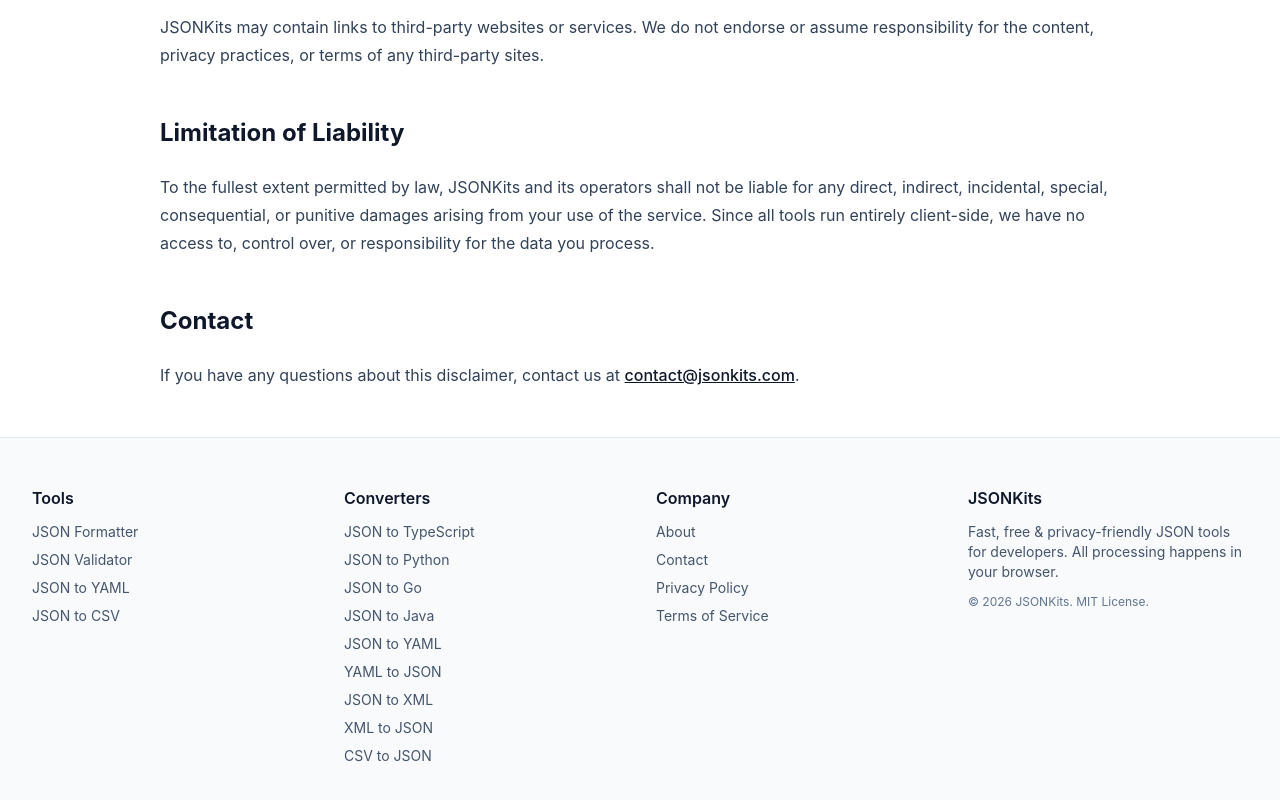
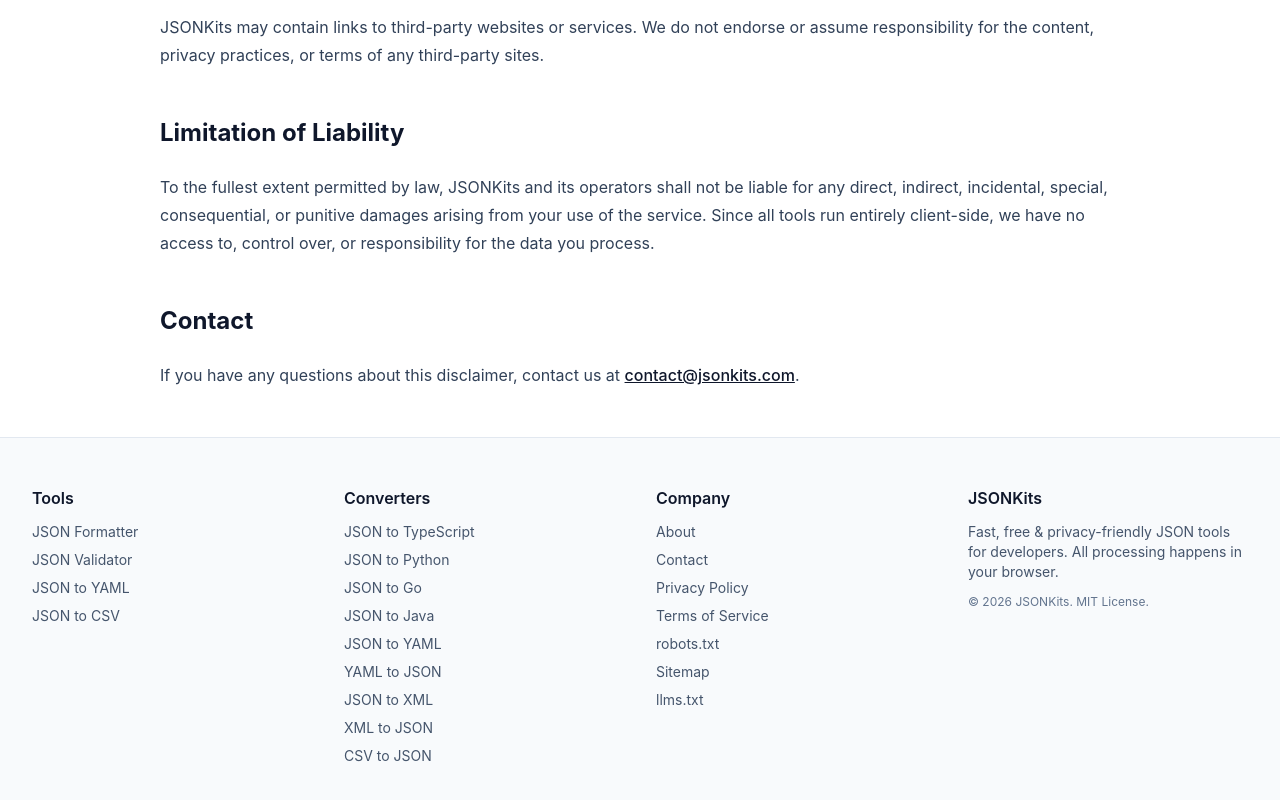
Before and after one commit to xh8khar/jsonkits.net, a Next.js app: page /disclaimer in a window 1280 px wide. Shown: the part 644-1444 px from the top of the page. Built offline with nearby package versions, Linux system fonts and the light colour scheme.

Commit message:
feat: add robots.txt, sitemap.xml, llms.txt links to footer

```diff
--- a/src/components/layout/Footer.tsx
+++ b/src/components/layout/Footer.tsx
@@ -35,6 +35,9 @@
               <li><Link href="/contact" className="hover:text-blue-500">Contact</Link></li>
               <li><Link href="/privacy" className="hover:text-blue-500">Privacy Policy</Link></li>
               <li><Link href="/terms" className="hover:text-blue-500">Terms of Service</Link></li>
+              <li><a href="/robots.txt" className="hover:text-blue-500" target="_blank" rel="noopener">robots.txt</a></li>
+              <li><a href="/sitemap.xml" className="hover:text-blue-500" target="_blank" rel="noopener">Sitemap</a></li>
+              <li><a href="/llms.txt" className="hover:text-blue-500" target="_blank" rel="noopener">llms.txt</a></li>
             </ul>
           </div>
           <div>
```
